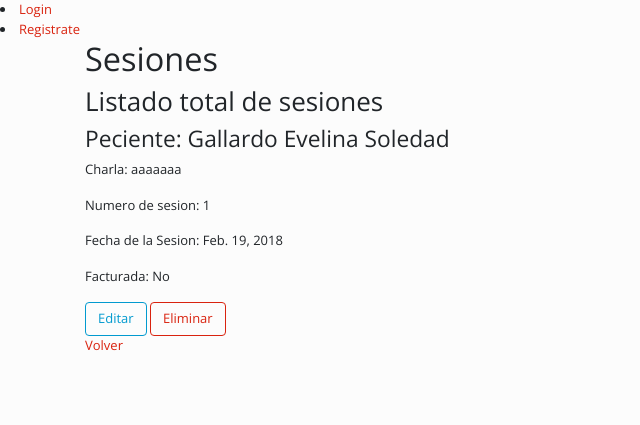
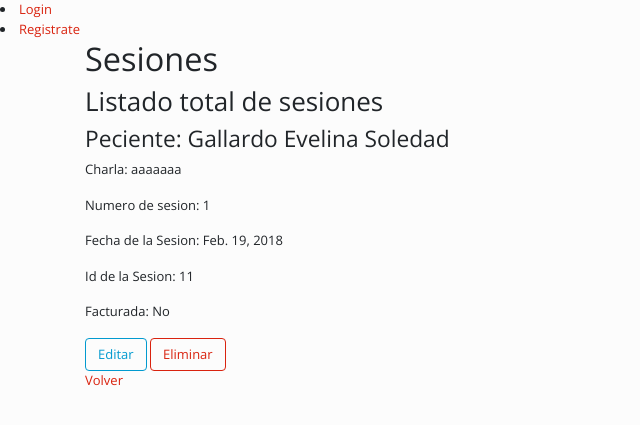
Before and after one commit to hernangaston/mi-primer-django, a Django app: page /psicologia/sesiones/ in a window 1280 px wide. Shown: the top 425 px of the page, without its empty margins (0-640 px from the left). Run offline with Django 3.2, Linux system fonts and the light colour scheme; data comes from the database, SQL or seed files in the repository; both versions use the stored data as it was after the commit; some libraries are stand-ins or nearby versions.

Commit message:
Noveno commit

```diff
--- a/psicologia/templates/pacientes.html
+++ b/psicologia/templates/pacientes.html
@@ -6,8 +6,8 @@
 			<div>
 				<h2>{{s.nombre}}{{s.apellido}}</h2>
 				<p>{{s.obra_social}}</p>
-				<a class="btn btn-outline-info" href="editar/" title="">Editar</a>
-				<a class="btn btn-outline-primary" href="eliminar/" title="">Eliminar</a>
+				<a class="btn btn-outline-info" href="editarpaciente/{{ s.id }}" title="">Editar</a>
+				<a class="btn btn-outline-primary" href="eliminarpaciente/{{ s.id }}" title="">Eliminar</a>
 			</div>
 		{% endfor %}
 		{% else %}
--- a/psicologia/templates/sesiones.html
+++ b/psicologia/templates/sesiones.html
@@ -9,13 +9,14 @@
 			<p>Charla: {{s.discurso}}</p>
 			<p>Numero de sesion: {{ s.numero_sesion }}</p>
 			<p>Fecha de la Sesion: {{s.fecha_sesion}}</p>
+			<p>Id de la Sesion: {{s.id}}</p>
 			{% if s.facturada %}
 				<p>Facturada: Si</p>
 			{% else %}
 				<p>Facturada: No</p>
 			{% endif %}
-			<a class="btn btn-outline-info" href="editar/" title="">Editar</a>
-			<a class="btn btn-outline-primary" href="eliminar/" title="">Eliminar</a>
+			<a class="btn btn-outline-info" href="editarsesion/{{ s.id }}" title="">Editar</a>
+			<a class="btn btn-outline-primary" href="eliminarsesion/{{ s.id }}" title="">Eliminar</a>
 		</div>
 	{% endfor %}
 	{% else %}
--- a/psicologia/urls.py
+++ b/psicologia/urls.py
@@ -2,19 +2,23 @@ from django.conf.urls import url
 
 from django.urls import path
 
-from psicologia.views import main, sesiones, facturadas, pendientes, pacientes, autorizaciones, registro, vistaSesion, vistaPaciente
+from psicologia.views import main, sesiones, facturadas, pendientes, pacientes, autorizaciones, registro, vistaSesion, vistaPaciente, sesion_edit, paciente_edit, sesion_delete, paciente_delete
 
 from django.contrib.auth.views import login
 
 urlpatterns = [
     url(r'^$', main, name='main'),
     url(r'^sesiones/$', sesiones, name='sesiones'),
+    url(r'^nuevasesion/$', vistaSesion, name='nueva_sesion'),
+    url(r'^sesiones/editarsesion/(?P<id_sesion>\d+)/$', sesion_edit, name='sesion_editar'),
+    url(r'^sesiones/eliminarsesion/(?P<id_sesion>\d+)/$', sesion_delete, name='sesion_eliminar'),
     url(r'^facturadas/$', facturadas),
     url(r'^pendientes/$', pendientes),
-    url(r'^pacientes/$', pacientes),
+    url(r'^pacientes/$', pacientes, name='pacientes'),
+    url(r'^nuevopaciente/$', vistaPaciente, name='nuevo_paciente'),
+    url(r'^pacientes/editarpaciente/(?P<id_paciente>\d+)/$', paciente_edit, name='paciente_editar'),
+    url(r'^pacientes/eliminarpaciente/(?P<id_paciente>\d+)/$', paciente_delete, name='paciente_eliminar'),
     url(r'^autorizaciones/$', autorizaciones),
-    url(r'^nuevasesion/$', vistaSesion, name='nueva_sesion'),
-    url(r'^nuevopaciente/$', vistaPaciente, name='nuevo_paciente'),
     path('login/', login, {'template_name': 'formulario_login.html'}, name='login'),
     path('registro/', registro, {'template_name': 'formulario_registro.html'}, name='registro'),
 ]
--- a/psicologia/views.py
+++ b/psicologia/views.py
@@ -98,3 +98,44 @@
 		form = FormularioPaciente()
 	d = dict(form= form)
 	return  render(request, 'paciente_form.html', d)
+
+
+def sesion_edit(request, id_sesion):
+	sesion = SesionTerapeutica.objects.get(id=id_sesion)
+	if request.method == 'GET':
+		form = FormularioSesion(instance = sesion)
+	else:
+		form = FormularioSesion(request.POST, instance=sesion)
+		if form.is_valid():
+			form.save()
+		return redirect('sesiones')
+	d = dict(form= form)
+	return render(request, 'sesion_form.html', d)
+
+def paciente_edit(request, id_paciente):
+	paciente = Paciente.objects.get(id=id_paciente)
+	if request.method == 'GET':
+		form = FormularioPaciente(instance = paciente)
+	else:
+		form = FormularioPaciente(request.POST, instance=paciente)
+		if form.is_valid():
+			form.save()
+		return redirect('pacientes')
+	d = dict(form= form)
+	return render(request, 'paciente_form.html', d)
+
+def sesion_delete(request, id_sesion):
+	sesion = SesionTerapeutica.objects.get(id=id_sesion)
+	if request.method == 'POST':
+		sesion.delete()
+		return redirect('sesiones')
+	d = dict(sesion=sesion)
+	return render(request, 'sesion_delete.html', d)
+
+def paciente_delete(request, id_paciente):
+	paciente = Paciente.objects.get(id=id_paciente)
+	if request.method == 'POST':
+		paciente.delete()
+		return redirect('pacientes')
+	d = dict(paciente=paciente)
+	return render(request, 'paciente_delete.html', d)
```
Also changed, not shown: psicologia/templates/paciente_delete.html (added, +11 -0 lines), psicologia/templates/sesion_delete.html (added, +11 -0 lines), db.sqlite3.
